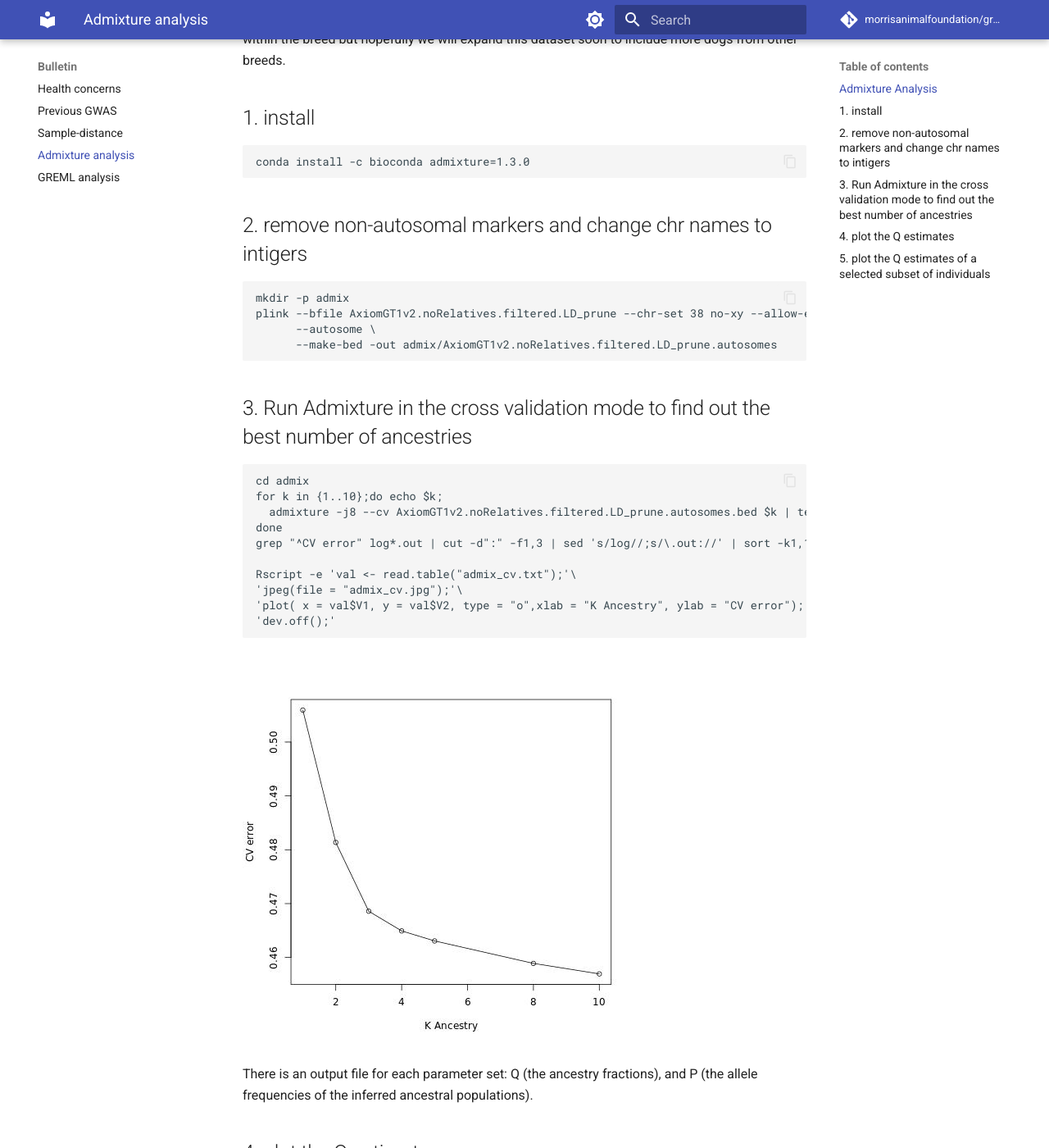
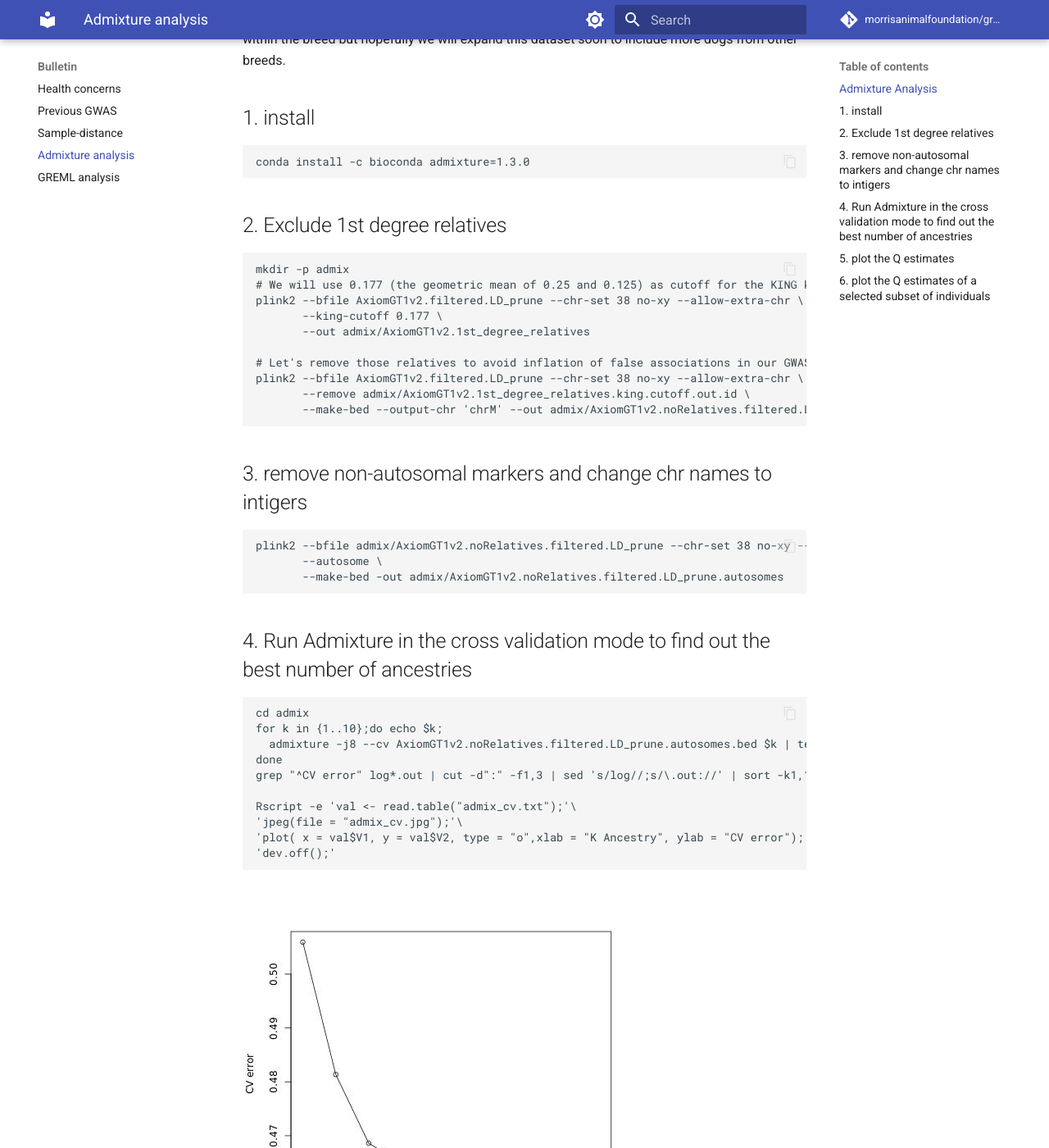
Before and after one commit to morrisanimalfoundation/grGWAS, an MkDocs documentation site: the page built from docs/ext_docs/admixture_analysis.md, in a window 1280 px wide and 1400 px high, scrolled down 1109 px. Shown: the whole window at 82% size. Built offline with MkDocs 1.6.1 and Material for MkDocs 9.7.7, drawn with Linux system fonts in a browser that asks for light colours; comment, search, counter and statistics services are not loaded; some of the changed text lies outside the part shown.

Commit message:
remove 1st degree relatives

````diff
--- a/docs/ext_docs/admixture_analysis.md
+++ b/docs/ext_docs/admixture_analysis.md
@@ -17,15 +17,29 @@ In conclusion, for this analysis to be useful, we need a population of dogs the
 conda install -c bioconda admixture=1.3.0
 ```
 
-## 2. remove non-autosomal markers and change chr names to intigers
+## 2. Exclude 1st degree relatives
 ```
 mkdir -p admix
-plink --bfile AxiomGT1v2.noRelatives.filtered.LD_prune --chr-set 38 no-xy --allow-extra-chr \
-      --autosome \
-      --make-bed -out admix/AxiomGT1v2.noRelatives.filtered.LD_prune.autosomes
+# We will use 0.177 (the geometric mean of 0.25 and 0.125) as cutoff for the KING kinship coeffiecients to identify 1st degree relatives.
+plink2 --bfile AxiomGT1v2.filtered.LD_prune --chr-set 38 no-xy --allow-extra-chr \
+       --king-cutoff 0.177 \
+       --out admix/AxiomGT1v2.1st_degree_relatives
+
+# Let's remove those relatives to avoid inflation of false associations in our GWAS
+plink2 --bfile AxiomGT1v2.filtered.LD_prune --chr-set 38 no-xy --allow-extra-chr \
+       --remove admix/AxiomGT1v2.1st_degree_relatives.king.cutoff.out.id \
+       --make-bed --output-chr 'chrM' --out admix/AxiomGT1v2.noRelatives.filtered.LD_prune
 ```
 
-## 3. Run Admixture in the cross validation mode to find out the best number of ancestries
+
+## 3. remove non-autosomal markers and change chr names to intigers
+```
+plink2 --bfile admix/AxiomGT1v2.noRelatives.filtered.LD_prune --chr-set 38 no-xy --allow-extra-chr \
+       --autosome \
+       --make-bed -out admix/AxiomGT1v2.noRelatives.filtered.LD_prune.autosomes
+```
+
+## 4. Run Admixture in the cross validation mode to find out the best number of ancestries
 ```
 cd admix
 for k in {1..10};do echo $k;
@@ -44,7 +58,7 @@ Rscript -e 'val <- read.table("admix_cv.txt");'\
 
 There is an output file for each parameter set: Q (the ancestry fractions), and P (the allele frequencies of the inferred ancestral populations).
 
-## 4. plot the Q estimates
+## 5. plot the Q estimates
 ```
 sort -k1,3nr AxiomGT1v2.noRelatives.filtered.LD_prune.autosomes.3.Q > AxiomGT1v2.noRelatives.filtered.LD_prune.autosomes.3.Q.sorted
 Rscript -e 'tbl=read.table("AxiomGT1v2.noRelatives.filtered.LD_prune.autosomes.3.Q.sorted");'\
@@ -56,7 +70,7 @@ Rscript -e 'tbl=read.table("AxiomGT1v2.noRelatives.filtered.LD_prune.autosomes.3
 ![](../images/ancestries.jpg)<!-- -->
 
 
-## 5. plot the Q estimates of a selected subset of individuals
+## 6. plot the Q estimates of a selected subset of individuals
 ```
 tail -n+2 AxiomGT1v2.noRelatives.filtered.LD_prune.pca.eigenvec | awk '{if($3<0.02 && $4>0.03)print $1,$2}' > pc2_extreme
 paste AxiomGT1v2.noRelatives.filtered.LD_prune.autosomes.3.Q  AxiomGT1v2.noRelatives.filtered.LD_prune.autosomes.fam | grep -wf pc2_extreme > pc2_extreme.Q
````
